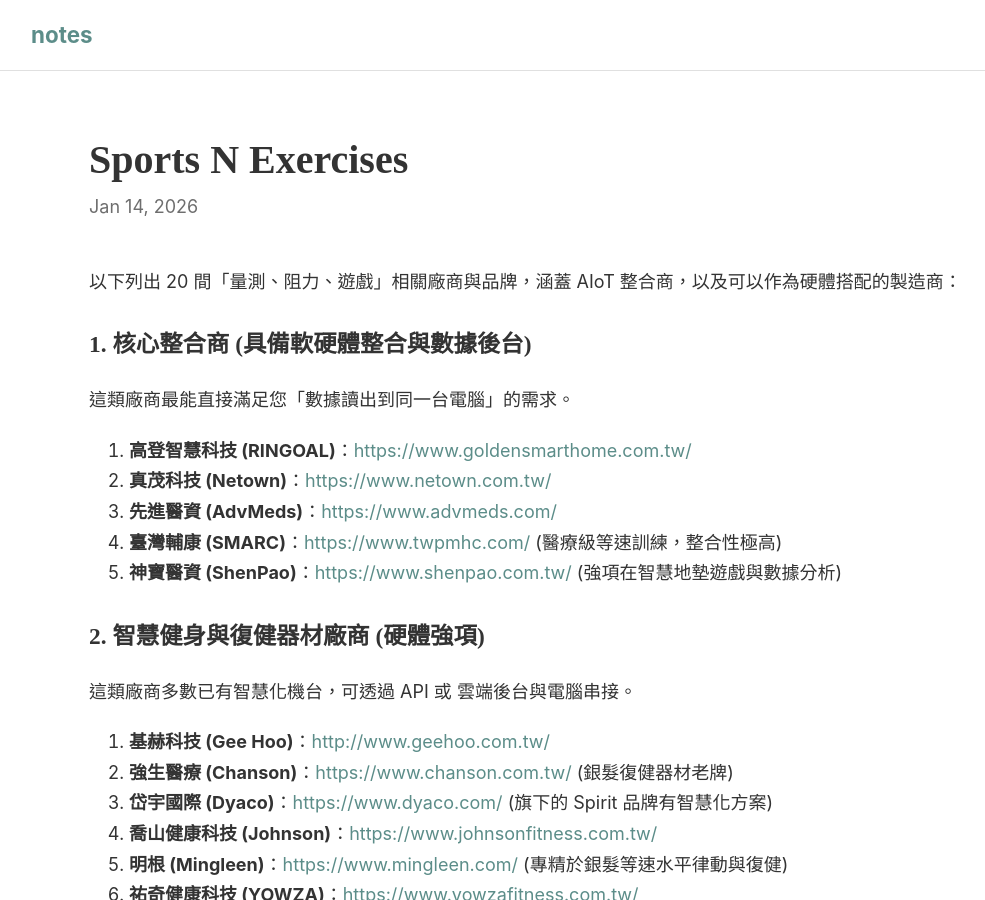
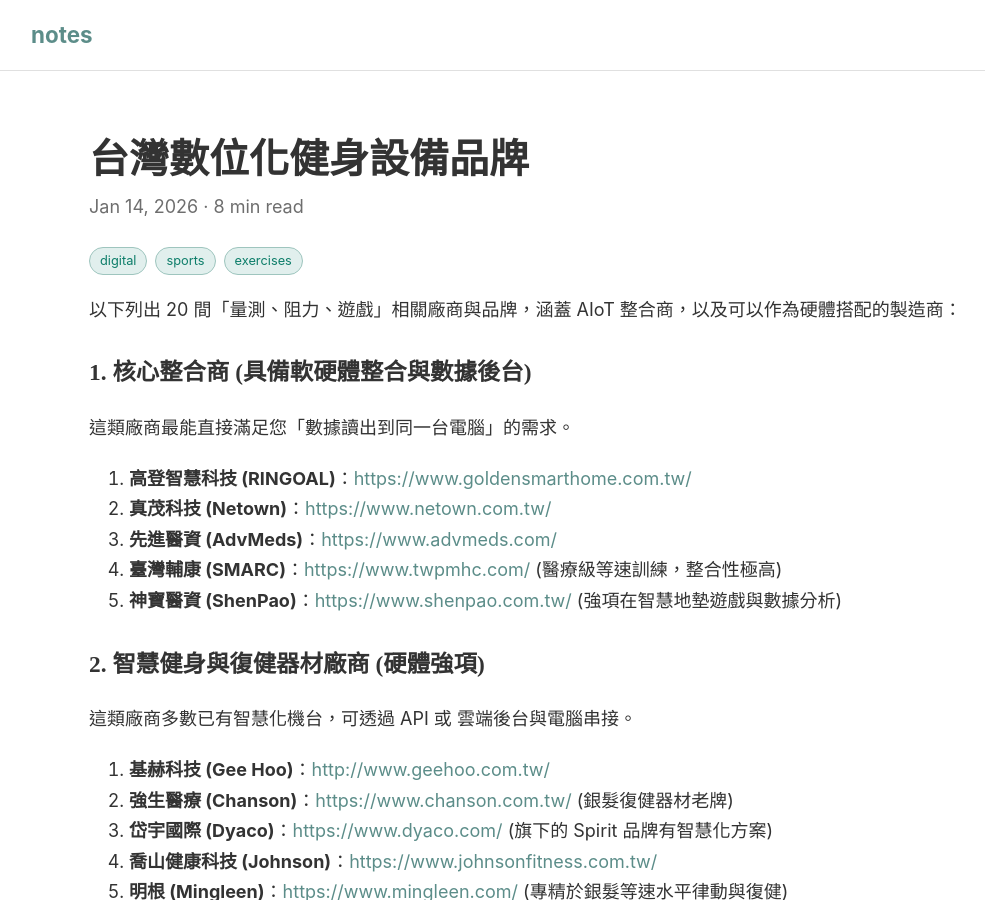
Before and after one commit to linjose/notes, a Jekyll site: the page built from _posts/2026-01-14-sports-n-exercises.md, in a window 1280 px wide and 900 px high. Shown: the whole window, without its empty margins (1-986 px from the left). Built offline with Jekyll 4.4.1, drawn with Linux system fonts in a browser that asks for light colours; our own code applies the rules of GitHub Pages for plain Markdown files.

Commit message:
Update 2026-01-14-sports-n-exercises.md

```diff
--- a/_posts/2026-01-14-sports-n-exercises.md
+++ b/_posts/2026-01-14-sports-n-exercises.md
@@ -1,3 +1,13 @@
+---
+layout: post
+title: 台灣數位化健身設備品牌
+date: 2026-01-14
+reading_time: 8 min read
+tags: [digital,sports,exercises]
+excerpt:
+---
+
+
 以下列出 20 間「量測、阻力、遊戲」相關廠商與品牌，涵蓋 AIoT 整合商，以及可以作為硬體搭配的製造商：
 
 ### 1. 核心整合商 (具備軟硬體整合與數據後台)
```
